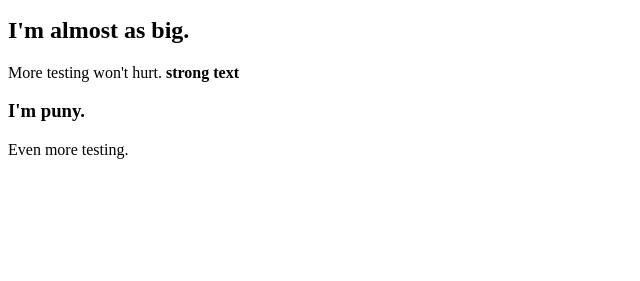
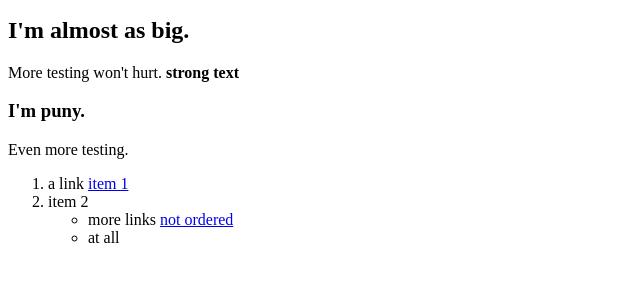
Before and after one commit to VirgilioSamoIII/lab-13-html, a plain HTML site: page index.html in a window 1280 px wide. Shown: the part 101-382 px from the top of the page, without its empty margins (0-640 px from the left). Drawn offline with Linux system fonts and the light colour scheme.

Commit message:
index v3

```diff
--- a/index.html
+++ b/index.html
@@ -23,5 +23,13 @@
 	<p>
 		Even more testing.
 	</p>
+	<ol>
+		<li>a link <a href="https://www.facebook.com/">item 1</a></li>
+		<li>item 2</li>
+	</oi>
+	<ul>
+		<li>more links <a href="https://www.google.com/">not ordered</a></li>
+		<li>at all</li>
+	</ul>
 </body>
 </html>
```
